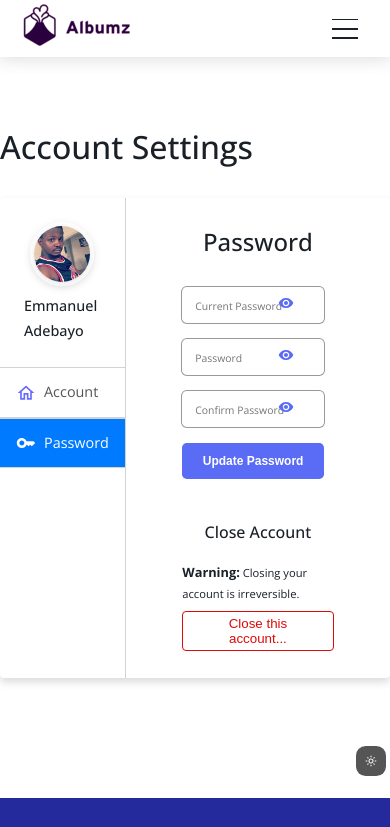
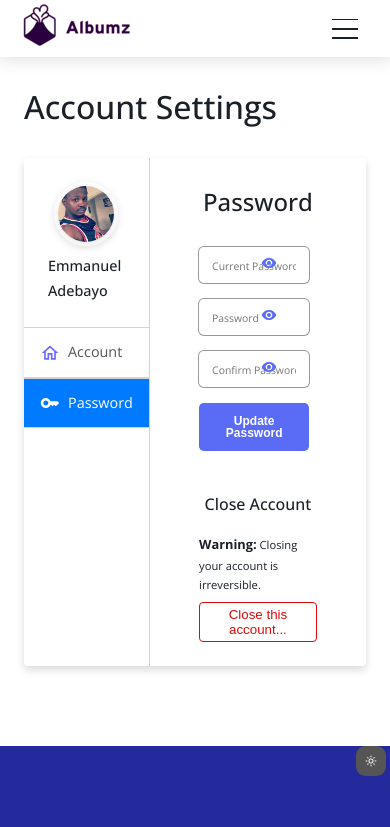
Before and after one commit to esteemayo/next-albumz-client, a Next.js app: page /auth/account/password in a window 390 px wide. Shown: the top 827 px of the page. Built offline with nearby package versions, Linux system fonts and the light colour scheme.

Commit message:
media queries

```diff
--- a/styles/UpdatePassword.module.scss
+++ b/styles/UpdatePassword.module.scss
@@ -3,6 +3,23 @@
   max-width: 110rem;
   position: relative;
   margin: 0 auto;
+
+  @media only screen and (max-width: 64em) {
+    padding: 15rem 6rem;
+    max-width: 100rem;
+  }
+
+  @media only screen and (max-width: 50em) {
+    max-width: 90rem;
+  }
+
+  @media only screen and (max-width: 26.25em) {
+    padding: 10rem 3rem;
+  }
+
+  @media only screen and (max-width: 17.5em) {
+    padding: 10rem 1.5rem 5rem 1.5rem;
+  }
 
   &__heading {
     font-weight: 500;
```
